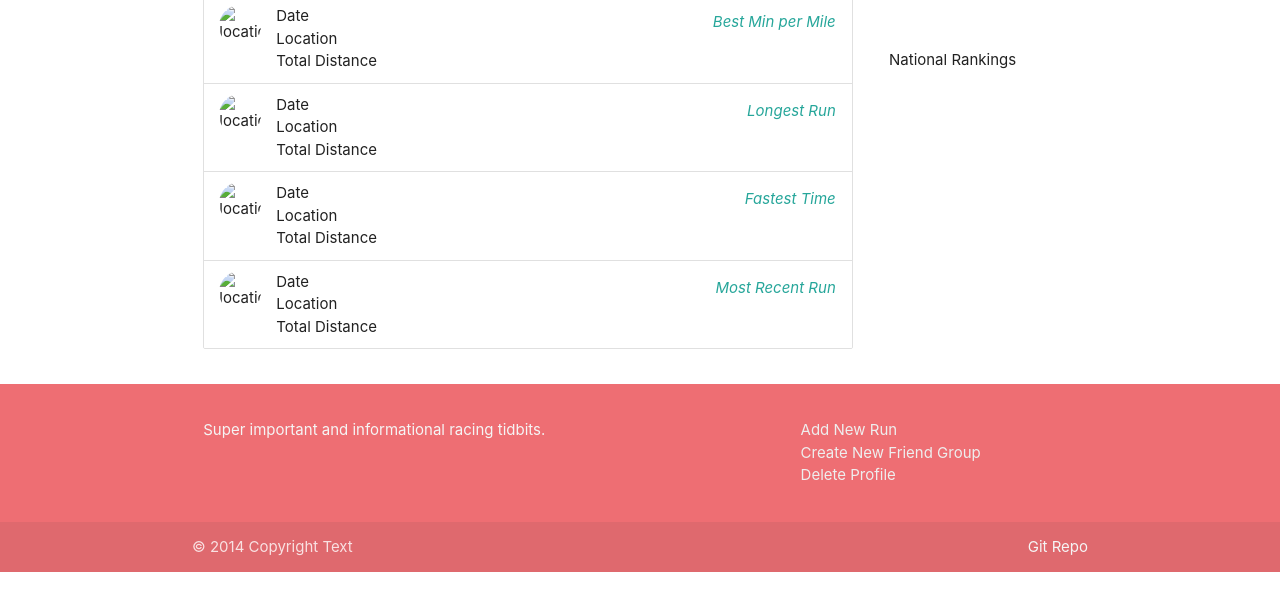
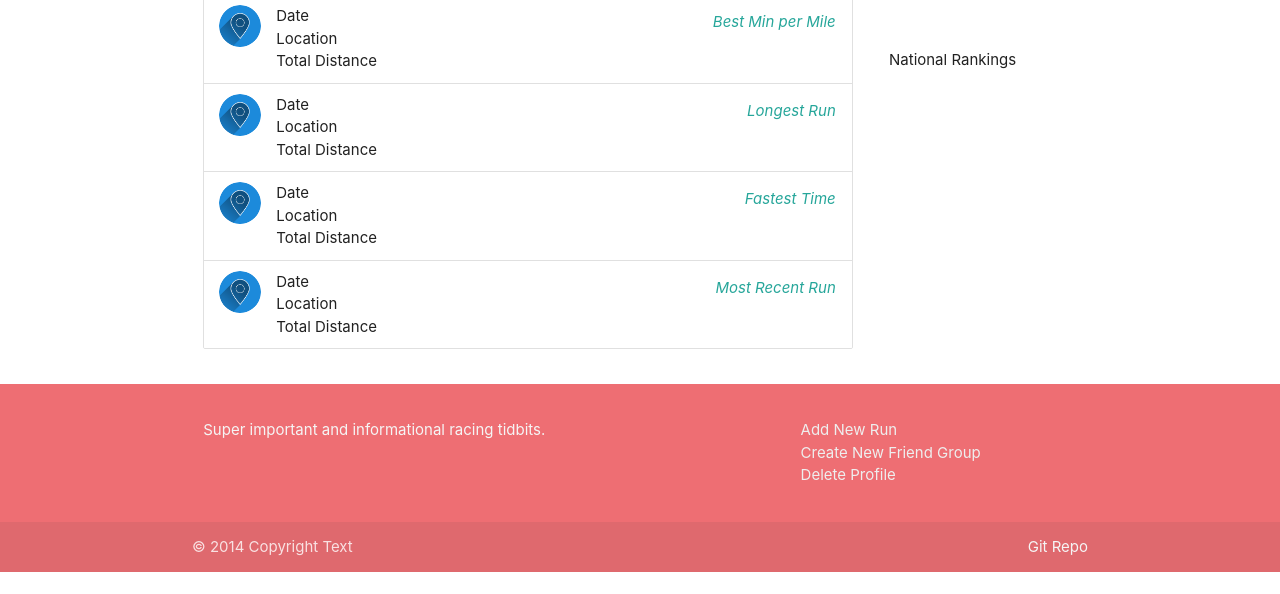
Before and after one commit to AmandaAmos/RaceswithFriends, a website: page public/views/feature.html in a window 1280 px wide. Shown: the part 206-800 px from the top of the page. Drawn offline with nearby package versions, Linux system fonts and the light colour scheme; files that its build step writes are made by us from their sources.

Commit message:
updated location png file

```diff
--- a/public/views/feature.html
+++ b/public/views/feature.html
@@ -44,28 +44,28 @@
                     <h1>Your Run History</h1>
                     <ul class="collection">
                         <li class="collection-item avatar">
-                            <img src="public/assets/images/location.png" alt="location" class="circle">
+                            <img src="../assets/images/location.png" alt="location" class="circle">
                             <span class="dateRun">Date</span> <br>
                             <span class="location">Location</span><br>
                             <span class="totalDistance">Total Distance</span><br>
                             <a href="#!" class="secondary-content"><i class="material-icons">Best Min per Mile</i></a>
                         </li>
                         <li class="collection-item avatar">
-                            <img src="public/assets/images/location.png" alt="location" class="circle">
+                            <img src="../assets/images/location.png" alt="location" class="circle">
                             <span class="dateRun">Date</span> <br>
                             <span class="location">Location</span><br>
                             <span class="totalDistance">Total Distance</span><br>
                             <a href="#!" class="secondary-content"><i class="material-icons">Longest Run</i></a>
                         </li>
                         <li class="collection-item avatar">
-                            <img src="public/assets/images/location.png" alt="location" class="circle">
+                            <img src="../assets/images/location.png" alt="location" class="circle">
                             <span class="dateRun">Date</span> <br>
                             <span class="location">Location</span><br>
                             <span class="totalDistance">Total Distance</span><br>
                             <a href="#!" class="secondary-content"><i class="material-icons">Fastest Time</i></a>
                         </li>
                         <li class="collection-item avatar">
-                            <img src="public/assets/images/location.png" alt="location" class="circle">
+                            <img src="../assets/images/location.png" alt="location" class="circle">
                             <span class="dateRun">Date</span> <br>
                             <span class="location">Location</span><br>
                             <span class="totalDistance">Total Distance</span><br>
```
